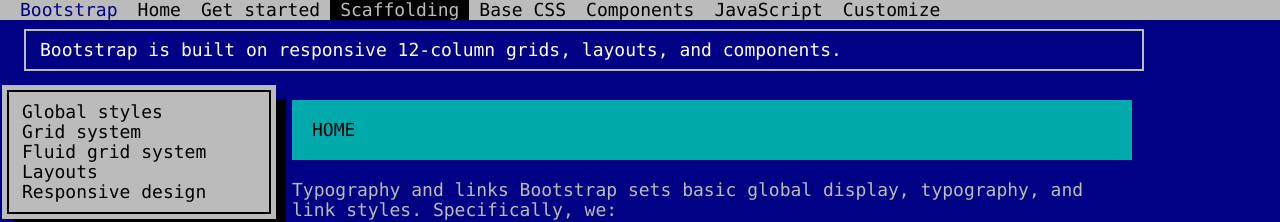
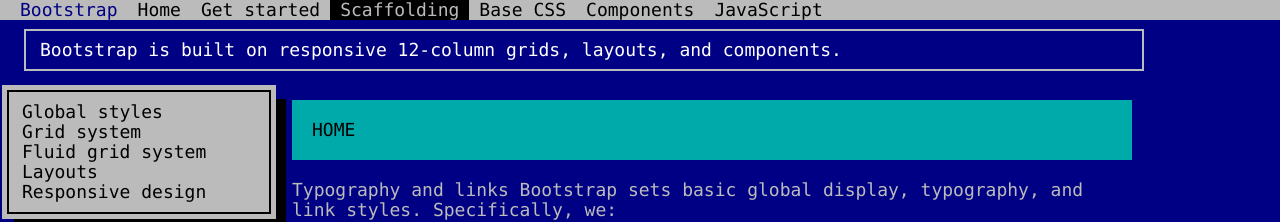
Before and after one commit to dmkgll/tst, a Jekyll site: the page built from index.md, in a window 1280 px wide. Shown: the top 222 px of the page. Built offline with Jekyll 4.4.1, drawn with Linux system fonts in a browser that asks for light colours; nearby versions of some CDN libraries; some web fonts are replaced; library files that are not in the unit come from our copies; comment, search, counter and statistics services are not loaded.

Commit message:
Update default.html

```diff
--- a/_layouts/default.html
+++ b/_layouts/default.html
@@ -72,9 +72,6 @@
               </li>
               <li class="">
                 <a href="./javascript.html">JavaScript</a>
-              </li>
-              <li class="">
-                <a href="./customize.html">Customize</a>
               </li>
             </ul>
           </div>
```
